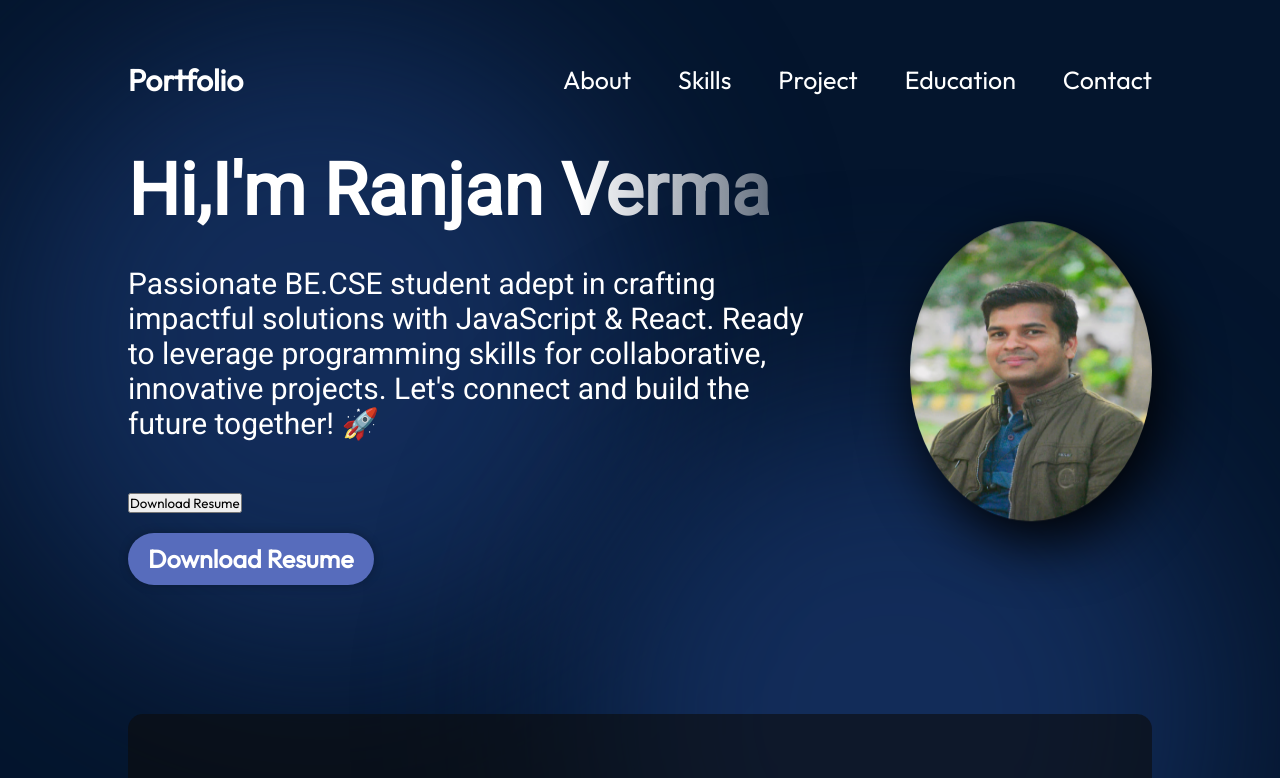
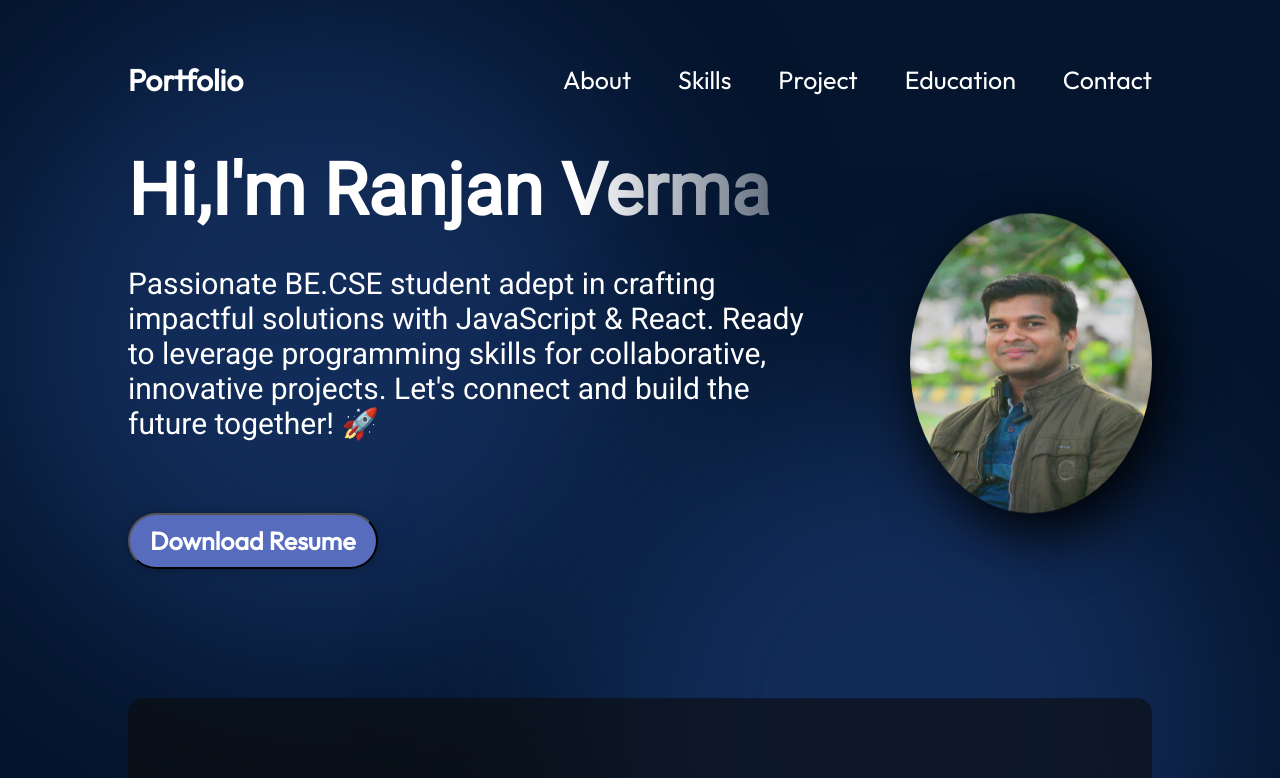
Before and after one commit to Ranjan-33/Portfolio, a React (Vite) app: page / in a window 1280 px wide. Shown: the top 778 px of the page. Built offline with nearby package versions, Linux system fonts and the light colour scheme.

Commit message:
resume btn

```diff
--- a/src/components/Hero.jsx
+++ b/src/components/Hero.jsx
@@ -21,15 +21,17 @@
           collaborative, innovative projects. Let's connect and build the future
           together! 🚀
         </p>
-        <button onClick={handleDownload}>Download Resume</button>
+        <button className={styles.contactBtn} onClick={handleDownload}>
+          Download Resume
+        </button>
 
-        <a
+        {/* <a
           href="./assets/hero/resume.pdf"
           download="resume.pdf"
           className={styles.contactBtn}
         >
           Download Resume
-        </a>
+        </a> */}
       </div>
       <img
         src={getImageUrl("hero/img1.jpg")}
```
